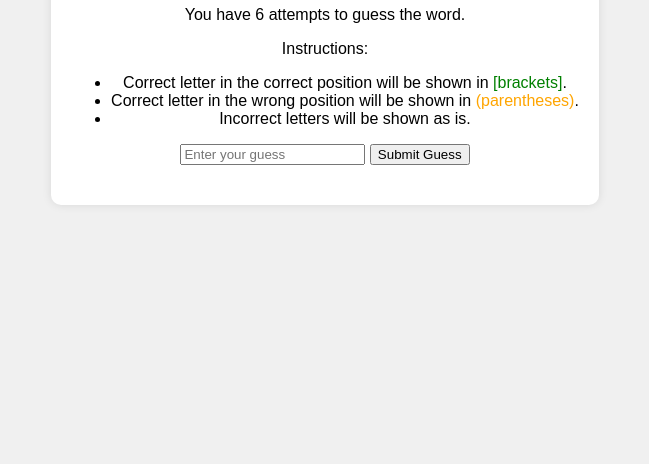
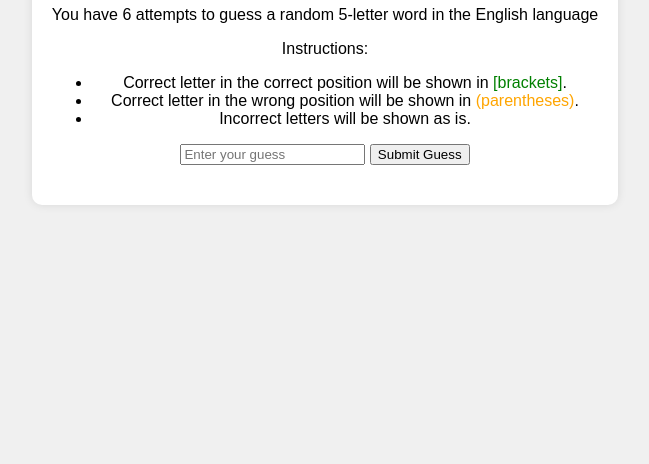
Before and after one commit to aghatpande/wordle_game, a plain HTML site: page index.html in a window 1280 px wide. Shown: the part 352-816 px from the top of the page, without its empty margins (315-964 px from the left). Drawn offline with Linux system fonts and the light colour scheme; no server answers.

Commit message:
changed the instructions slightly

```diff
--- a/index.html
+++ b/index.html
@@ -9,7 +9,7 @@
 <body>
     <div class="container">
         <h1>Wordle Game</h1>
-        <p>You have <span id="attempts">6</span> attempts to guess the word.</p>
+        <p>You have <span id="attempts">6</span> attempts to guess a random 5-letter word in the English language </p>
         <p>Instructions:</p>
         <ul>
             <li>Correct letter in the correct position will be shown in <span class="correct">[brackets]</span>.</li>
```
